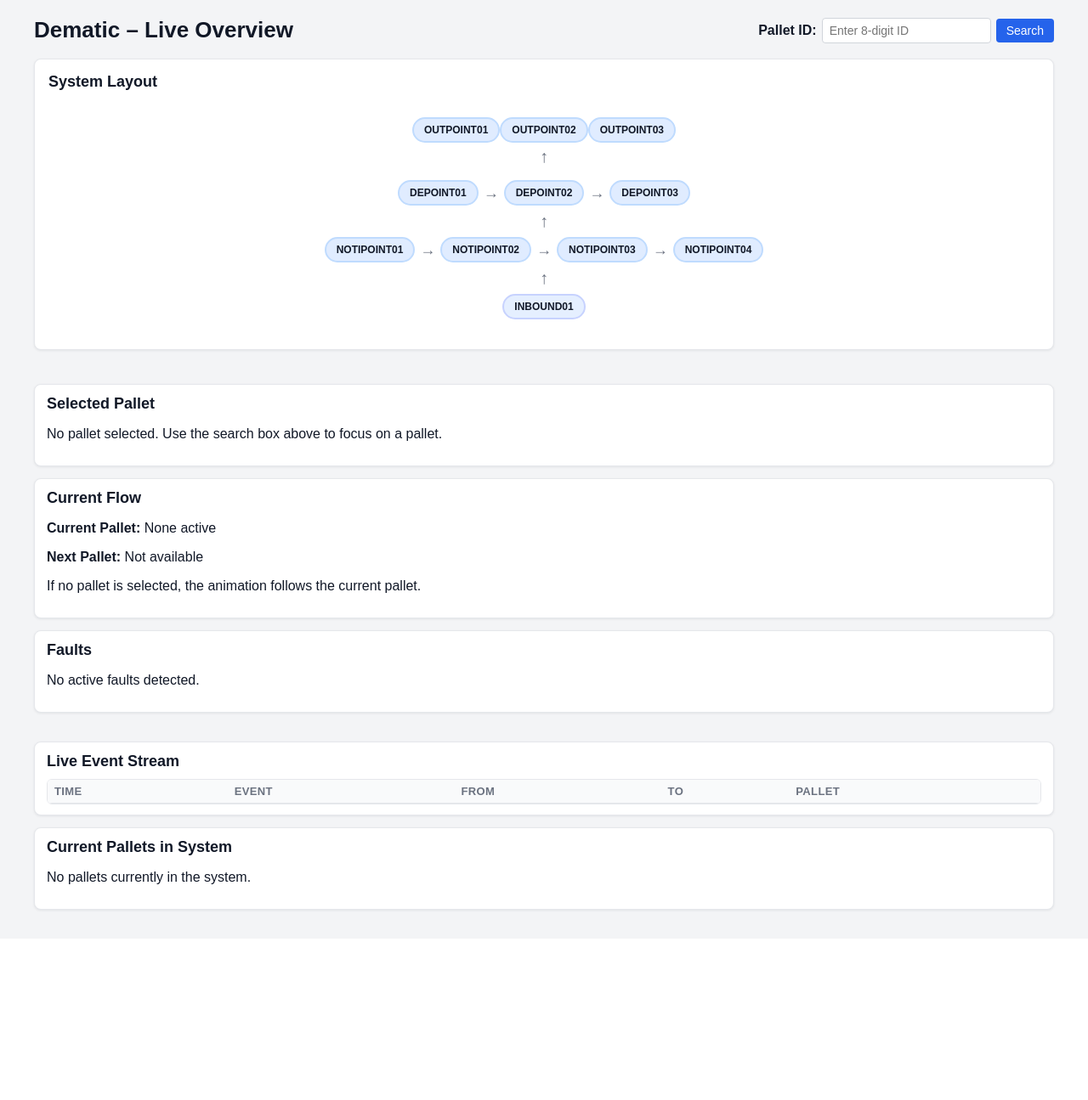
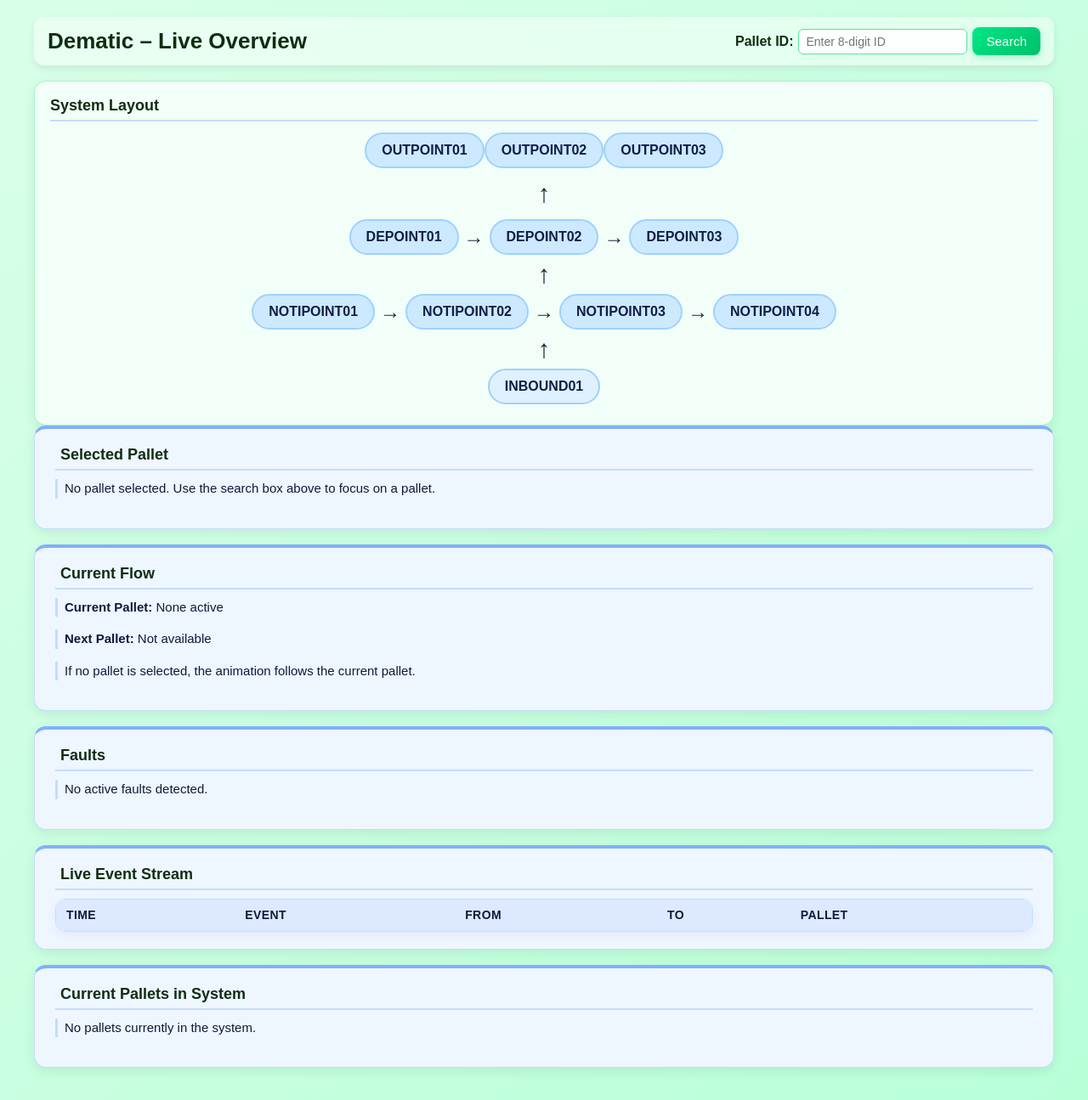
Before and after one commit to Zeesh212/Dematic-HackCamp, a Flask app: page / in a window 1280 px wide. Shown: the whole page at 85% size. Before the commit the page ends 1074 px from the top, so only its background shows below. Run offline with Flask 3, Linux system fonts and the light colour scheme; data that the repository does not hold is empty.

Commit message:
Revamp styles for improved UI and UX
Updated styles for body, headings, and panels with new colors and animations. Enhanced search area and button styles for better user interaction.

```diff
--- a/Dematic_dashboard/static/style.css
+++ b/Dematic_dashboard/static/style.css
@@ -1,20 +1,35 @@
+
 body {
-    background: #f3f4f6;
+    background: linear-gradient(135deg, #d9ffe8, #b8ffd8);
     font-family: Arial, sans-serif;
     padding: 20px;
     max-width: 1200px;
     margin: 0 auto;
-    color: #111827;
+    color: #0f2d12;
+    animation: fadeIn 0.6s ease;
 }
+
 
 h1 {
     font-size: 26px;
     margin: 0;
+    font-weight: bold;
 }
 
 h2 {
     font-size: 18px;
     margin: 0 0 10px 0;
+    font-weight: bold;
+    border-bottom: 2px solid #c2ddff;
+    padding-bottom: 6px;
+    display: flex;
+    align-items: center;
+    gap: 6px;
+}
+
+
+.panel h2::before {
+    content: "";
 }
 
 
@@ -23,7 +38,13 @@
     justify-content: space-between;
     align-items: center;
     margin-bottom: 18px;
+    background: rgba(255, 255, 255, 0.45);
+    backdrop-filter: blur(8px);
+    padding: 12px 16px;
+    border-radius: 12px;
+    box-shadow: 0 4px 10px rgba(0, 0, 0, 0.08);
 }
+
 
 .search-area {
     display: flex;
@@ -37,107 +58,106 @@
 
 .search-area input {
     padding: 6px 8px;
-    border-radius: 4px;
-    border: 1px solid #d1d5db;
+    border-radius: 6px;
+    border: 1px solid #57e697;
     font-size: 14px;
+    background: #ffffffd9;
 }
 
 .search-area button {
-    padding: 6px 12px;
-    border-radius: 4px;
+    padding: 8px 16px;
+    border-radius: 8px;
     border: none;
-    background: #2563eb;
+    background: linear-gradient(135deg, #00e786, #00c06b);
     color: white;
-    font-size: 14px;
+    font-size: 15px;
     cursor: pointer;
+    transition: 0.25s ease;
+    box-shadow: 0 3px 8px rgba(0, 200, 111, 0.25);
+    position: relative;
+    overflow: hidden;
 }
 
 .search-area button:hover {
-    background: #1d4ed8;
+    transform: translateY(-3px);
+    box-shadow: 0 6px 14px rgba(0, 200, 111, 0.45);
 }
 
-main {
-    display: flex;
-    flex-direction: column;
-    gap: 20px;
+.search-area button:active {
+    transform: scale(0.96);
+    box-shadow: 0 3px 10px rgba(0, 200, 111, 0.5);
 }
 
-.layout-fullwidth {
-    width: 100%;
-    display: flex;
-    margin-bottom: 20px;
+
+.panel {
+    background: #eef6ff !important;
+    border-radius: 14px;
+    border: 1px solid #c2ddff !important;
+    padding: 20px 24px;
+    margin-bottom: 18px;
+    box-shadow: 0 4px 14px rgba(0, 0, 0, 0.08);
+    transition: 0.25s ease;
+    border-top: 4px solid #82afff !important;
 }
 
-.diagram-box {
-    width: 100%;
-    padding: 16px;
-    background: white;
-    border-radius: 8px;
-    border: 1px solid #e5e7eb;
-    box-shadow: 0 1px 3px rgba(15,23,42,0.08);
+.panel:hover {
+    transform: translateY(-3px);
+    box-shadow: 0 8px 22px rgba(0, 0, 0, 0.12);
 }
 
-.layout {
-    display: flex;
-    flex-wrap: wrap;
-    gap: 20px;
-    align-items: flex-start;
-}
-
-.side-info {
-    flex: 1 1 280px;
-}
-
-.panel {
-    background: white;
-    border-radius: 8px;
-    border: 1px solid #e5e7eb;
-    padding: 12px 14px;
-    margin-bottom: 14px;
-    box-shadow: 0 1px 3px rgba(15,23,42,0.08);
+.panel p {
+    padding-left: 8px;
+    border-left: 3px solid #c2ddff;
+    margin-top: 8px;
+    line-height: 1.5;
+    font-size: 15px;
+    color: #0d1b3a;
 }
 
 table {
     width: 100%;
     border-collapse: collapse;
     background: white;
-    font-size: 14px;
+    font-size: 15px;
 }
 
 th, td {
-    padding: 6px 8px;
-    border-bottom: 1px solid #e5e7eb;
+    padding: 10px 12px;
+    border-bottom: 1px solid #d6e6ff;
     text-align: left;
 }
 
 th {
-    font-size: 13px;
+    font-size: 14px;
     text-transform: uppercase;
     letter-spacing: 0.03em;
-    color: #6b7280;
-    background: #f9fafb;
+    color: #0d1b3a;
+    background: #dce9ff;
 }
 
 tr:nth-child(even) td {
-    background: #f9fafb;
+    background: #eef4ff;
 }
 
 .table-scroll {
     max-height: 320px;
     overflow-y: auto;
-    border: 1px solid #e5e7eb;
-    border-radius: 6px;
+    border: 1px solid #c2ddff;
+    border-radius: 12px;
+    box-shadow: 0 4px 14px rgba(0, 0, 0, 0.05);
 }
 
 .table-scroll.small {
     max-height: 220px;
 }
 
-#sim-container {
-    margin-top: 12px;
-    padding: 12px 20px;
-    background: #ffffff;
-    border-radius: 8px;
+
+.diagram-box {
+    padding: 18px;
+    background: #f2fff8;
+    border-radius: 14px;
+    border: 1px solid #a6f5c6;
+    box-shadow: 0 4px 14px rgba(0, 0, 0, 0.08);
 }
 
 .row {
@@ -145,83 +165,81 @@
     justify-content: center;
     align-items: center;
     margin: 3px 0;
-    min-height: 38px;
-}
-
-.row.space {
-    justify-content: space-between;
-    padding: 0 40px;
-}
-
-.arrow-row {
-    display: flex;
-    justify-content: space-between;
-    margin: -10px 0 5px 0;
-    padding: 0 55px;
-}
-
-.node {
-    background: #e0ecff;
-    padding: 6px 12px;
-    border-radius: 999px;
-    border: 2px solid #bfdbfe;
-    font-size: 12px;
-    font-weight: bold;
-    transition: 0.25s;
-}
-
-.node.small {
-    padding: 5px 9px;
-    font-size: 11px;
-}
-
-.node.inbound {
-    background: #e5efff;
-    border-color: #c7d2fe;
-}
-
-.node.active {
-    background: #2563eb;
-    color: white;
-    border-color: #1d4ed8;
-    box-shadow: 0 0 12px rgba(37, 99, 235, .7);
+    min-height: 48px;
 }
 
 .arrow {
-    font-size: 16px;
-    color: #6b7280;
+    font-size: 22px !important;
+    color: #1f2937 !important;
 }
 
 .arrow.h {
     margin: 0 6px;
-    font-size: 18px;
-    font-weight: bold;
+    font-size: 24px !important;
 }
 
 .arrow.v {
-    font-size: 20px;
+    font-size: 30px !important;
     width: 100%;
     text-align: center;
-    margin: 3px 0;
 }
 
 
-.palcol-1 { background:#ffebee !important; border-color:#ffcdd2 !important; }
-.palcol-2 { background:#e8eaf6 !important; border-color:#c5cae9 !important; }
-.palcol-3 { background:#e3f2fd !important; border-color:#bbdefb !important; }
-.palcol-4 { background:#e0f7fa !important; border-color:#b2ebf2 !important; }
-.palcol-5 { background:#e8f5e9 !important; border-color:#c8e6c9 !important; }
-.palcol-6 { background:#fffde7 !important; border-color:#fff9c4 !important; }
-.palcol-7 { background:#fff3e0 !important; border-color:#ffe0b2 !important; }
-.palcol-8 { background:#fbe9e7 !important; border-color:#ffccbc !important; }
-.palcol-9 { background:#f3e5f5 !important; border-color:#e1bee7 !important; }
-.palcol-10 { background:#ede7f6 !important; border-color:#d1c4e9 !important; }
-.palcol-11 { background:#e1f5fe !important; border-color:#b3e5fc !important; }
-.palcol-12 { background:#f9fbe7 !important; border-color:#f0f4c3 !important; }
+.node {
+    background: #cde9ff !important;
+    padding: 10px 18px;
+    border-radius: 999px;
+    border: 2px solid #9dd2ff !important;
+    font-size: 16px;
+    font-weight: bold;
+    transition: 0.25s ease;
+    color: #0f1e47 !important;
+}
+
+.node.small {
+    padding: 8px 14px;
+    font-size: 14px;
+}
+
+.node.inbound {
+    background: #dff1ff !important;
+    border-color: #9dd2ff !important;
+}
+
+.node.active {
+    background: #1e90ff !important;
+    color: white !important;
+    border-color: #1c7ee6 !important;
+    box-shadow: 0 0 18px rgba(0, 115, 255, .6);
+}
+
+.node:hover {
+    transform: translateY(-3px);
+    box-shadow: 0 0 12px rgba(0, 115, 255, 0.45);
+}
+
+
+.palcol-1 { background:#ffb3c7 !important; border-color:#ff80a1 !important; }
+.palcol-2 { background:#b3e5ff !important; border-color:#75d1ff !important; }
+.palcol-3 { background:#b6ffc6 !important; border-color:#79ff99 !important; }
+.palcol-4 { background:#fff6a1 !important; border-color:#ffe066 !important; }
+.palcol-5 { background:#caff8e !important; border-color:#8aff5d !important; }
+.palcol-6 { background:#ffdf8a !important; border-color:#ffc94d !important; }
+.palcol-7 { background:#ffb3c7 !important; border-color:#ff80a1 !important; }
+.palcol-8 { background:#ffd1b3 !important; border-color:#ffad80 !important; }
+.palcol-9 { background:#d7b3ff !important; border-color:#b47aff !important; }
+.palcol-10 { background:#c4b3ff !important; border-color:#907aff !important; }
+.palcol-11 { background:#b3f4ff !important; border-color:#7ddfff !important; }
+.palcol-12 { background:#c4ffb3 !important; border-color:#8aff7a !important; }
+
+
+@keyframes fadeIn {
+    from { opacity: 0; transform: translateY(6px); }
+    to { opacity: 1; transform: translateY(0); }
+}
 
 
 @media (max-width: 900px) {
     body { padding: 12px; }
     .top-bar { flex-direction: column; align-items: flex-start; gap: 10px; }
-    .bottom-layout { flex-direction: column; }
 }
```
